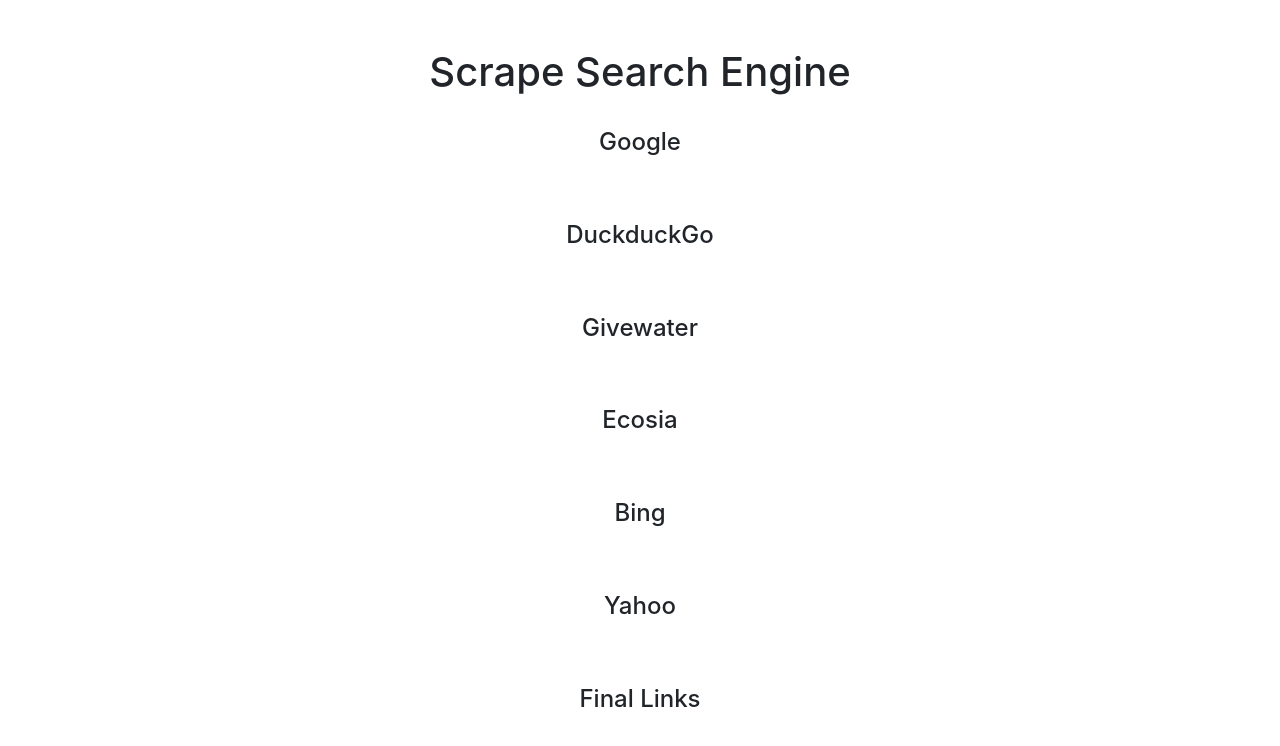
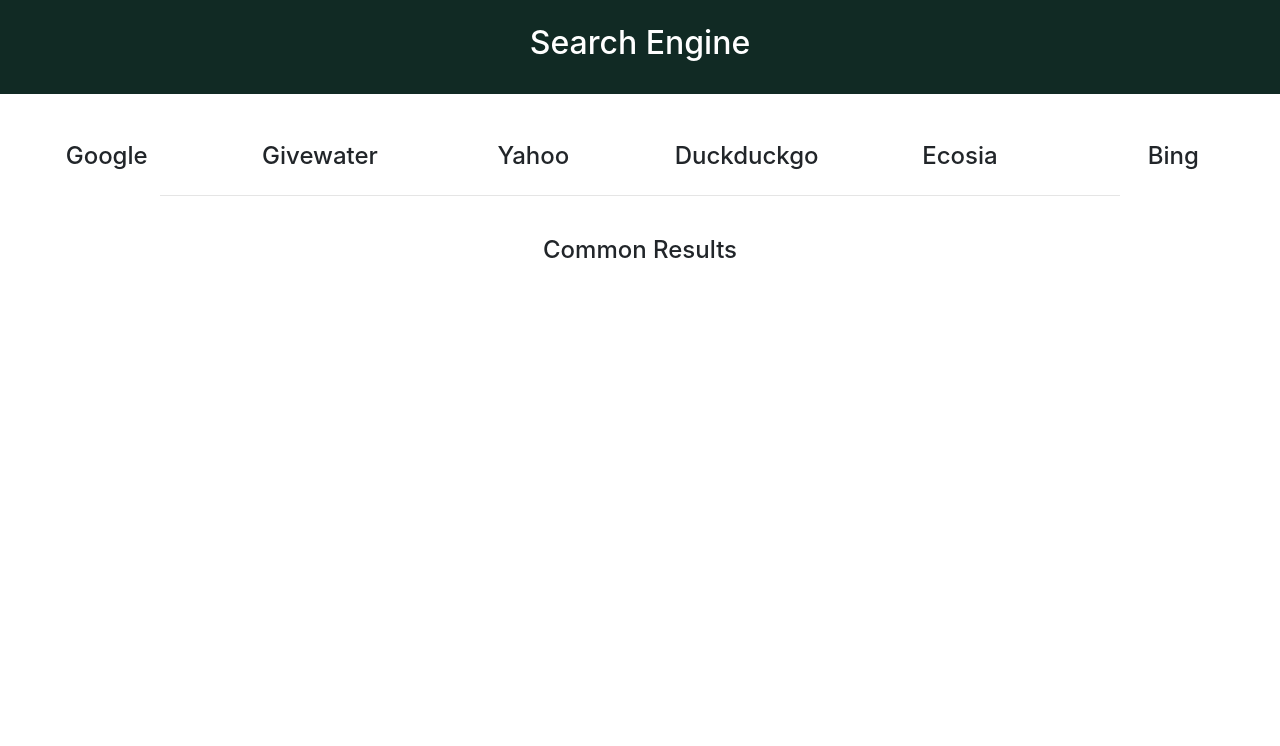
Before and after one commit to sujitmandal/WebApp-Scrape-Search-Engine, a Flask app: template templates/result.html in a window 1280 px wide. Shown: the top 746 px of the page. Run offline with Flask 2, Linux system fonts and the light colour scheme; the template is opened without the code that fills it, so the values that code supplies are empty; some libraries are stand-ins or nearby versions.

Commit message:
update 3.2

```diff
--- a/app.py
+++ b/app.py
@@ -49,6 +49,7 @@
 
 		googleSearch = Google(search, userAgent)
 		duckduckgoSearch = Duckduckgo(search, userAgent)
+		duckduckgoSearch = duckduckgoSearch[:10]
 		givewaterSearch = Givewater(search, userAgent)
 		ecosiaSearch = Ecosia(search, userAgent)
 		bingSearch = Bing(search, userAgent)
@@ -83,15 +84,29 @@
 		finalText = []
 		finalLink = []
 
-		for text in commonLinks.items():
-			finalText.append(text)
+		text = []
+		value = []
+
+		for keys, values in commonLinks.items():
+			text.append(keys)
+			value.append(values)
+
+		for s in range(len(text)):
+			texts = text[s] + ' ' + str(value[s])
+			finalText.append(texts)
 
 		for link in commonLinks.keys():
 			finalLink.append(link)
 
 		finalResults = zip(finalLink, finalText)
 
-		return(render_template('result.html', googoleLinks=googoleLinks, duckduckgoLinks=duckduckgoLinks, givewaterLinks=givewaterLinks, ecosiaLinks=ecosiaLinks,bingLinks=bingLinks, yahooLinks=yahooLinks, finalResults=finalResults))
+		return(render_template('result.html', 	googoleLinks=googoleLinks,
+												duckduckgoLinks=duckduckgoLinks,
+												givewaterLinks=givewaterLinks,
+												ecosiaLinks=ecosiaLinks,
+												bingLinks=bingLinks,
+												yahooLinks=yahooLinks,
+												finalResults=finalResults))
 	return(None)
 
 if __name__ == "__main__":
--- a/templates/result.html
+++ b/templates/result.html
@@ -13,98 +13,83 @@
 <link href="{{ url_for('static', filename='css/main.css') }}" rel="stylesheet">
 <link rel="stylesheet" type="text/css" href="{{ url_for('static', filename='css/home.css') }}">
 <link rel="stylesheet" type="text/css" href="{{ url_for('static', filename='css/style.css') }}">
-<center>
-	<br>
-	<br>
-<h1>Scrape Search Engine</h1>
-<br>
-</center>
+</head>
+<body>
 
-<table class="centered thick-border">
+<nav class="navbar navbar-expand-lg navbar-dark shadow-lg p-3 mb-5" style="background-color:#112a24;">
+	<button class="navbar-toggler" type="button" data-toggle="collapse" data-target="#navbarSupportedContent"
+			aria-controls="navbarSupportedContent" aria-expanded="false" aria-label="Toggle navigation">
+		<span class="navbar-toggler-icon"></span>
+	</button>
+	<div class="container d-flex justify-content-center">
+		<h2 class="navbar-text text-white">
+			Search Engine
+		</h2>
+	</div>
+</nav>
+
+<div class="container-fluid">
+    <div class="row">
+        <div class="col-xs-12 col-sm-6 col-md-4 col-lg-2">
             <h4 class="panel panel-blue text-center">Google</h4>
 
-		{% for key, value in googoleLinks.items() %}
-		<a href="{{ value }}" >{{ value }}</a><br>
+            {% for key, value in  googoleLinks.items() %}
+            <a href="{{ value }}" class="btn btn-success mt-3 w-100">{{ value }}</a><br>
             {% endfor %}
-</table>
+        </div>
 
-<table>
-	<p><p><br></p></p>
-</table>
-
-<table class="centered thick-border">
-	<h4 class="panel panel-blue text-center">DuckduckGo</h4>
-
-		{% for key, value in duckduckgoLinks.items() %}
-		<a href="{{ value }}" >{{ value }}</a><br>
-		{% endfor %}
-</table>
-
-<table>
-	<p><p><br></p></p>
-</table>
-
-<table class="centered thick-border">
+        <div class="col-xs-12 col-sm-6 col-md-4 col-lg-2">
             <h4 class="panel panel-blue text-center">Givewater</h4>
 
             {% for key, value in givewaterLinks.items() %}
-		<a href="{{ value }}" >{{ value }}</a><br>
+            <a href="{{ value }}" class="btn btn-success mt-3 w-100">{{ value }}</a><br>
             {% endfor %}
-</table>
+        </div>
 
-<table>
-	<p><p><br></p></p>
-</table>
+        <div class="col-xs-12 col-sm-6 col-md-4 col-lg-2">
+            <h4 class="panel panel-blue text-center">Yahoo</h4>
 
+            {% for key, value in yahooLinks.items() %}
+            <a href="{{ value }}" class="btn btn-success mt-3 w-100">{{ value }}</a><br>
+            {% endfor %}
+        </div>
 
-<table class="centered thick-border">
+        <div class="col-xs-12 col-sm-6 col-md-4 col-lg-2">
+            <h4 class="panel panel-blue text-center">Duckduckgo</h4>
+
+            {% for key, value in duckduckgoLinks.items() %}
+            <a href="{{ value }}" class="btn btn-success mt-3 w-100">{{ value }}</a><br>
+            {% endfor %}
+        </div>
+
+        <div class="col-xs-12 col-sm-6 col-md-4 col-lg-2">
             <h4 class="panel panel-blue text-center">Ecosia</h4>
 
             {% for key, value in ecosiaLinks.items() %}
-		<a href="{{ value }}" >{{ value }}</a><br>
+            <a href="{{ value }}" class="btn btn-success mt-3 w-100">{{ value }}</a><br>
             {% endfor %}
-</table>
+        </div>
 
-<table>
-	<p><p><br></p></p>
-</table>
-
-<table class="centered thick-border">
+        <div class="col-xs-12 col-sm-6 col-md-4 col-lg-2">
             <h4 class="panel panel-blue text-center">Bing</h4>
 
             {% for key, value in bingLinks.items() %}
-		<a href="{{ value }}" >{{ value }}</a><br>
+            <a href="{{ value }}" class="btn btn-success mt-3 w-100">{{ value }}</a><br>
             {% endfor %}
-</table>
+        </div>
+    </div>
+</div>
 
-<table>
-	<p><p><br></p></p>
-</table>
-
-<table class="centered thick-border">
-	<h4 class="panel panel-blue text-center">Yahoo</h4>
-
-		{% for key, value in yahooLinks.items() %}
-		<a href="{{ value }}" >{{ value }}</a><br>
-		{% endfor %}
-</table>
-
-<table>
-	<p><p><br></p></p>
-</table>
-
-
-<table class="centered thick-border">
-	<h4 class="panel panel-blue text-center">Final Links</h4>
+<hr class="w-75 pt-2">
+<div class="container pt-3 pb-5">
+    <div class="text-center">
+        <h4 class="panel panel-blue text-center">Common Results</h4>
 
         {% for key, value in finalResults %}
-		<a href="{{ key }}" >{{ value }}</a><br>
+        <a href="{{ key }}" class="btn btn-success mt-3 w-50">{{ value }}</a><br>
         {% endfor %}
-</table>
+    </div>
+</div>
 
-<table>
-	<p><p><br></p></p>
-</table>
-
-</head>
+</body>
 </html>
```
Also changed, not shown: templates/home.html (+17 -11 lines), README.md. Lines whose indentation alone changed are shown as unchanged.
